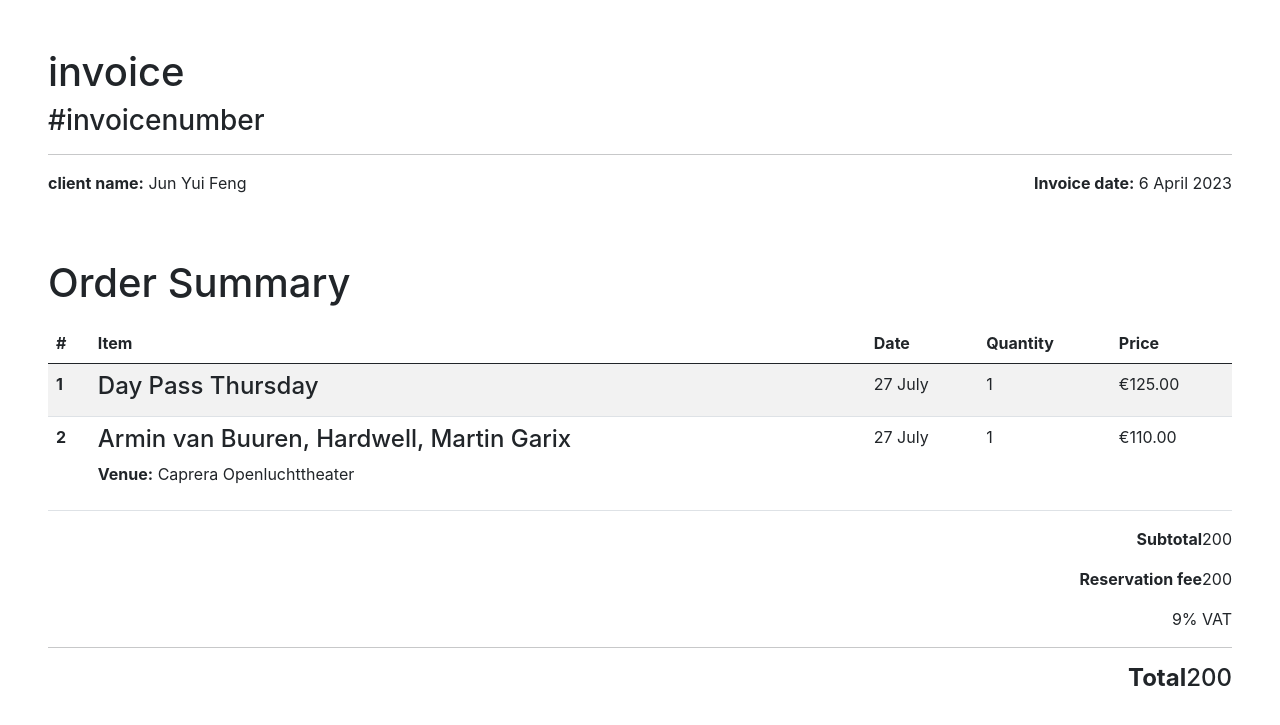
After one commit to JunYuiFeng/HaarlemFestival-Website-Project, a PHP site: page /festival/views/invoice.html in a window 1280 px wide. The commit adds this page. Shown: the top 725 px of the page. Run offline with PHP 8.4, Linux system fonts and the light colour scheme; some web fonts are replaced.

Commit message:
invoice template added

```diff
--- a/app/api/controllers/webhookcontroller.php
+++ b/app/api/controllers/webhookcontroller.php
@@ -45,7 +45,7 @@ class WebHookController extends Controller
             /*
              * Retrieve the payment's current state.
              */
-            $payment = $mollie->payments->get($_POST["id"]);
+            $payment = $mollie->payments->get(htmlspecialchars($_POST["id"]));
             $orderId = $payment->metadata->order_id;
 
             /*
--- a/app/models/user.php
+++ b/app/models/user.php
@@ -37,10 +37,12 @@ class User implements \JsonSerializable
     {
         return $this->id;
     }
+
     public function getUsername()
     {
         return $this->username;
     }
+
     public function getEmail()
     {
         return $this->email;
--- a/app/views/cart/index.php
+++ b/app/views/cart/index.php
@@ -110,7 +110,7 @@
                                         <p><b>€<?= $ticket['price'] ?></b></p>
                                     </div>
                                     <div class="col-1">
-                                        <a class="btn btn-danger" href="removeTicket?id=<?= $ticket['id']; ?>">Remove</a>
+                                        <a class="btn btn-danger" href="cart/removeTicket?id=<?= $ticket['id']; ?>">Remove</a>
                                     </div>
                                 </div>
                             </div>
--- /dev/null
+++ b/app/views/invoice.html
@@ -0,0 +1,58 @@
+<!DOCTYPE html>
+<html lang="en">
+<head>
+    <meta charset="UTF-8">
+    <meta http-equiv="X-UA-Compatible" content="IE=edge">
+    <meta name="viewport" content="width=device-width, initial-scale=1.0">
+    <title>Invoice</title>
+    <link href="https://cdn.jsdelivr.net/npm/bootstrap@5.0.2/dist/css/bootstrap.min.css" rel="stylesheet" integrity="sha384-EVSTQN3/azprG1Anm3QDgpJLIm9Nao0Yz1ztcQTwFspd3yD65VohhpuuCOmLASjC" crossorigin="anonymous">
+    <link rel="stylesheet" type="text/css" href="/css/style.css" />
+</head>
+<body class="ps-5 pe-5 pt-5">
+    <h1>invoice</h1>
+    <h3>#invoicenumber</h3>
+    <hr>
+
+    <div class="d-flex justify-content-between mb-5">
+        <p><b>client name:</b> Jun Yui Feng</p>
+        <p><b>Invoice date:</b> 6 April 2023</p>
+    </div>
+
+    <h1 class="mb-3">Order Summary</h1>
+
+    <table class="table table-striped">
+        <thead>
+          <tr>
+            <th scope="col">#</th>
+            <th scope="col">Item</th>
+            <th scope="col">Date</th>
+            <th scope="col">Quantity</th>
+            <th scope="col">Price</th>
+          </tr>
+        </thead>
+        <tbody>
+          <tr>
+            <th scope="row">1</th>
+            <td><h4> Day Pass Thursday</h4></td>
+            <td>27 July</td>
+            <td>1</td>
+            <td>€125.00</td>
+          </tr>
+          <tr>
+            <th scope="row">2</th>
+            <td><h4> Armin van Buuren, Hardwell, Martin Garix</h3>
+            <p><b>Venue:</b> Caprera Openluchttheater</p></td>
+            <td>27 July</td>
+            <td>1</td>
+            <td>€110.00</td>
+          </tr>
+        </tbody>
+      </table>
+
+      <p class="d-flex justify-content-end"><b>Subtotal</b>200</p>
+      <p class="d-flex justify-content-end"><b>Reservation fee</b>200</p>
+      <p class="d-flex justify-content-end">9% VAT</p>
+      <hr>
+      <h4 class="d-flex justify-content-end"><b>Total</b>200</h4>
+</body>
+</html>
```
Also changed, not shown: app/controllers/cartcontroller.php (+4 -4 lines).
